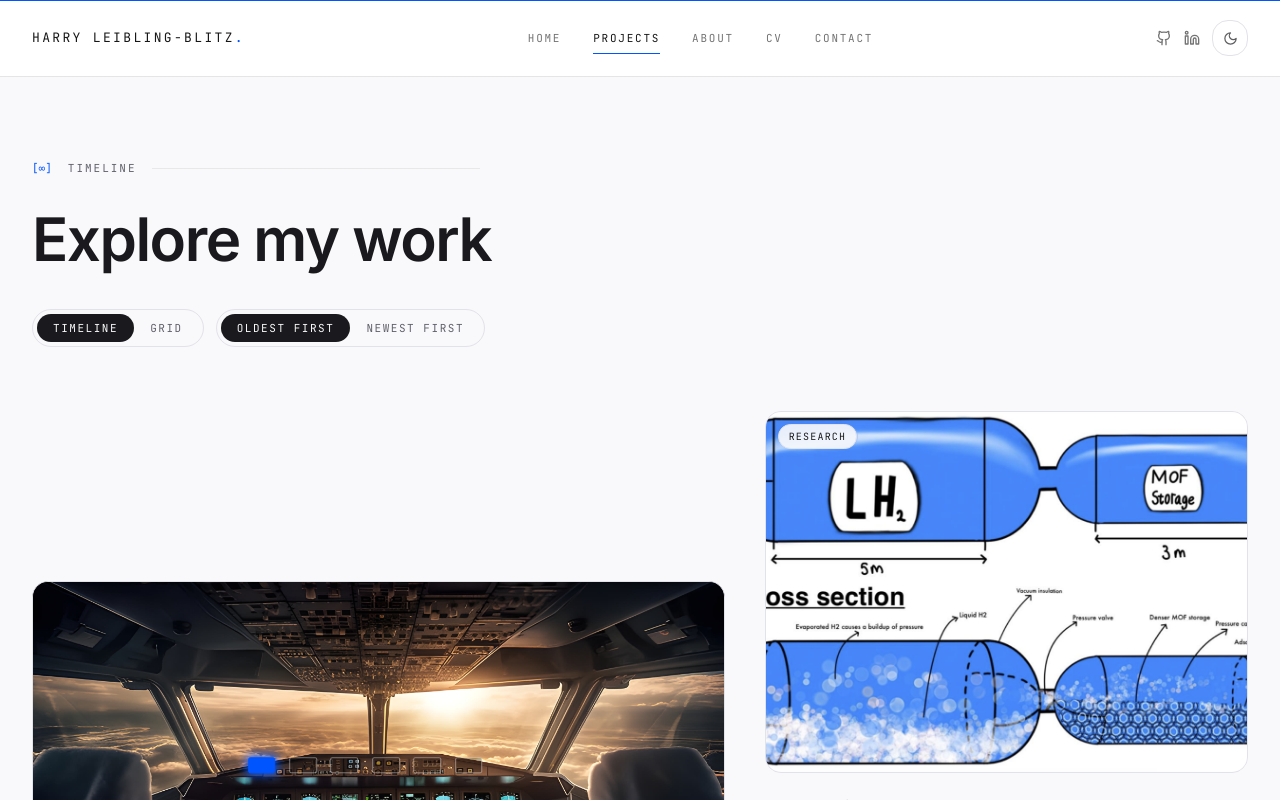
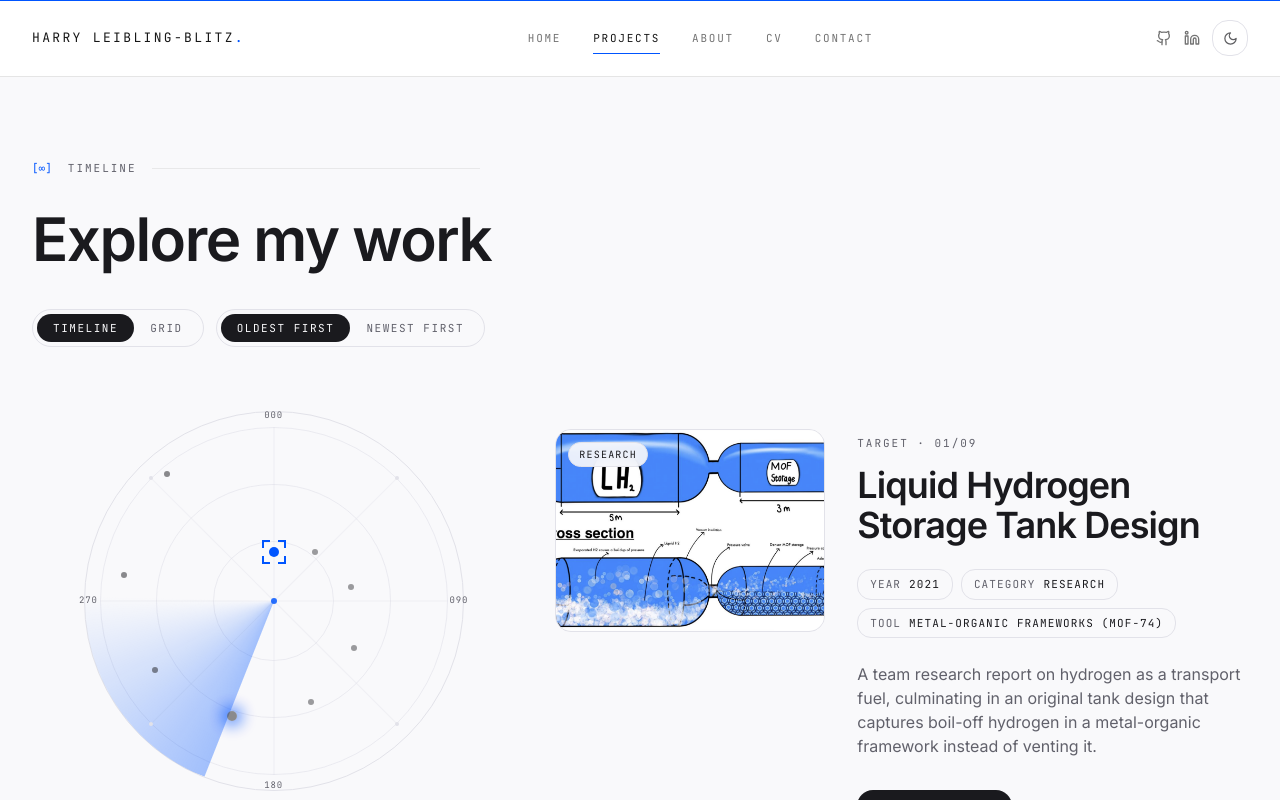
Before and after one commit to harryleiblingblitz/portfolio, a React (Vite) app: page /projects in a window 1280 px wide. Shown: the top 800 px of the page. Built offline with nearby package versions, Linux system fonts and the light colour scheme.

Commit message:
Revert Projects timeline to radar view
Cockpit throttle explorer didn't land well; flipping TIMELINE_VARIANT
back to 'radar'. CockpitExplorer.jsx stays in the codebase for a later
pass rather than being deleted outright.

```diff
--- a/src/pages/Projects.jsx
+++ b/src/pages/Projects.jsx
@@ -9,7 +9,7 @@ import { cn } from '@/lib/utils';
 
 // Set to 'radar' to instantly revert the timeline view back to the
 // original radar-sweep explorer, no other changes needed.
-const TIMELINE_VARIANT = 'cockpit';
+const TIMELINE_VARIANT = 'radar';
 
 export default function Projects() {
   const { data: projects } = useProjects();
```
